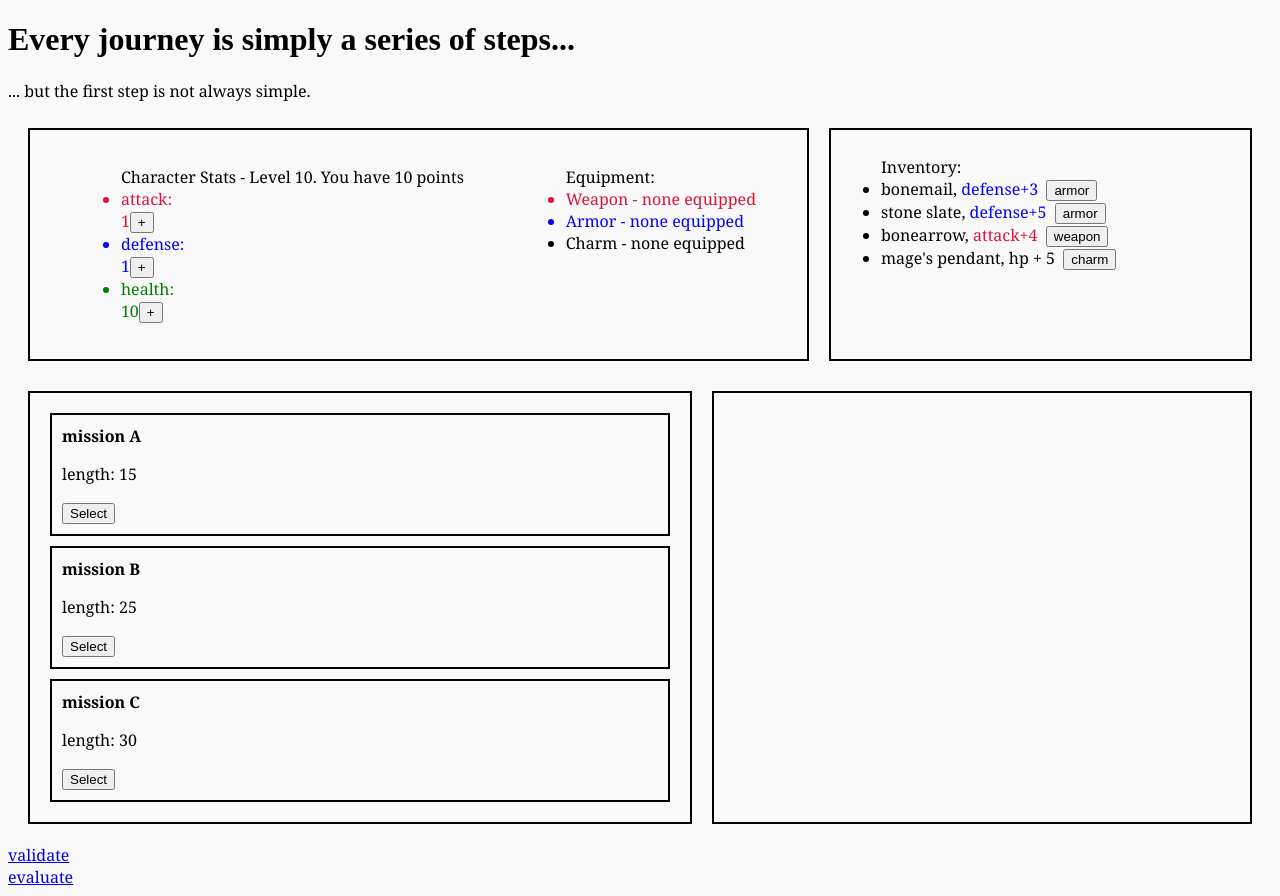
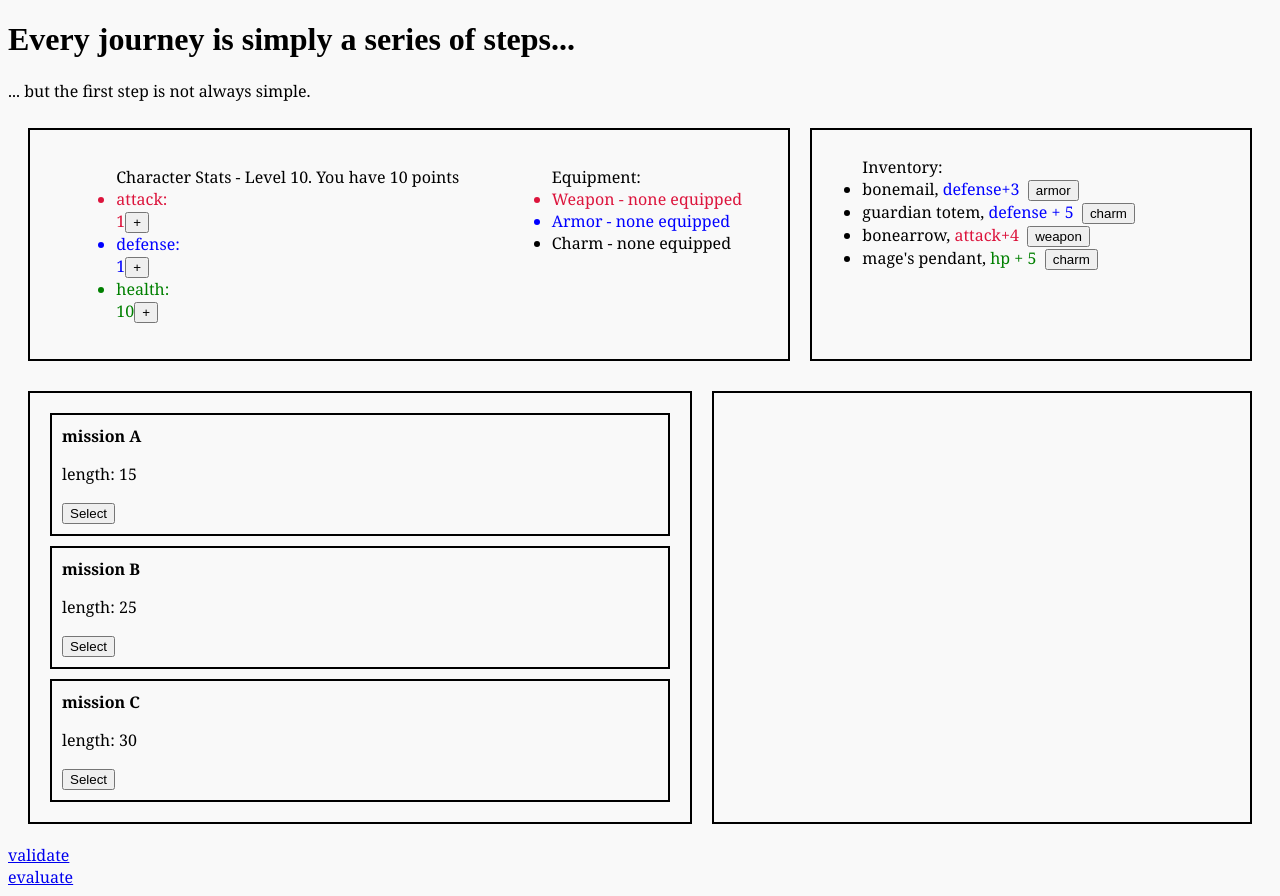
Before and after one commit to Kuramarik/Final-Project, a Vue app in the folder vue-app/: page / in a window 1280 px wide. Built offline with nearby package versions, Linux system fonts and the light colour scheme.

Commit message:
WORKING: Finished CSS stat colors

```diff
--- a/vue-app/src/assets/monsters.json
+++ b/vue-app/src/assets/monsters.json
@@ -46,13 +46,13 @@
             {
                 "name":"stone slate",
                 "type":"armor",
-                "effect":5
+                "effect":2
             },
             {
-                "name":"mana core",
-                "type":"consumable",
-                "stat":"hp",
-                "effect":4
+                "name":"guardian totem",
+                "type":"charm",
+                "stat":"defense",
+                "effect":5
             }
         ]
     }
--- a/vue-app/src/components/Character.vue
+++ b/vue-app/src/components/Character.vue
@@ -54,6 +54,8 @@ export default{
                 this.charm=null
             }
         }
+    },
+    mounted() {
     }
 }
 </script>
@@ -79,7 +81,7 @@ export default{
 
                     <li class="defense">Armor - <span v-if="this.armor">{{ this.armor.name }}<br>
                     defense+{{ this.armor.effect }}<button @click="unequip('armor')">unequip</button></span><span v-else>none equipped</span></li>
-                    <li>Charm - <span v-if="this.charm">{{ this.charm.name }}<br>
+                    <li>Charm - <span v-if="this.charm" :class="{health:this.charm.stat=='hp', attack:this.charm.stat=='attack', defense:this.charm.stat=='defense'}">{{ this.charm.name }}<br>
                     {{this.charm.stat}} + {{ this.charm.effect }}<button @click="unequip('charm')">unequip</button></span><span v-else>none equipped</span></li>
                 </ul>
             </div>
@@ -90,8 +92,7 @@ export default{
                     <span v-if="item.type=='weapon'" class="attack">attack+{{ item.effect }}</span>
                     <span v-else-if="item.type=='armor'" class="defense">defense+{{ item.effect }}</span>
                     <!-- Find a good way to display the correct stat colors for charms and consumables -->
-                    <span v-else-if="item.type=='charm'">{{item.stat}} + {{ item.effect }}</span>
-                    <span v-else-if="item.type=='consumable'">{{item.stat}} + {{ item.effect }}</span>
+                    <span v-else-if="item.type=='charm'" :class="{health:item.stat=='hp', attack:item.stat=='attack', defense:item.stat=='defense'}">{{item.stat}} + {{ item.effect }}</span>
                     &nbsp;<button @click="equip(item.type, item); charInfo.inventory=charInfo.inventory.filter((keep)=>keep!=item)" v-if="this[item.type]==null">
                         {{ item.type }}</button></li>
                     <!-- (keep, index)=>{index!=charInfo.inventory.findIndex((value)=>{value==item})} -->
--- a/vue-app/src/components/charInfo.js
+++ b/vue-app/src/components/charInfo.js
@@ -21,8 +21,9 @@ export const charInfo=reactive({
             "effect":3
         },
         {
-            "name":"stone slate",
-            "type":"armor",
+            "name":"guardian totem",
+            "type":"charm",
+            "stat":"defense",
             "effect":5
         },
         {
```
